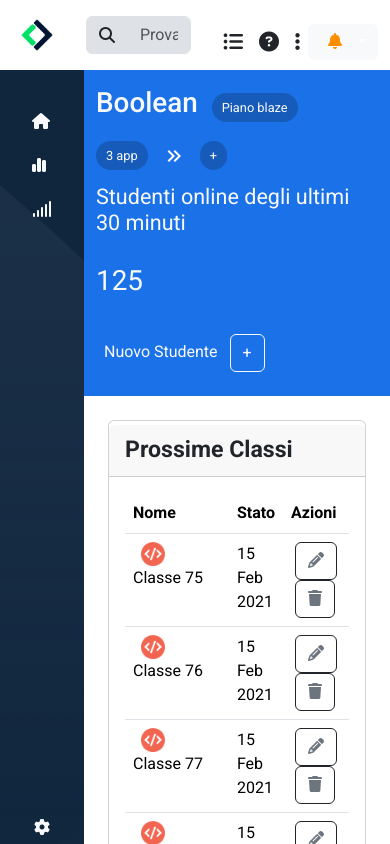
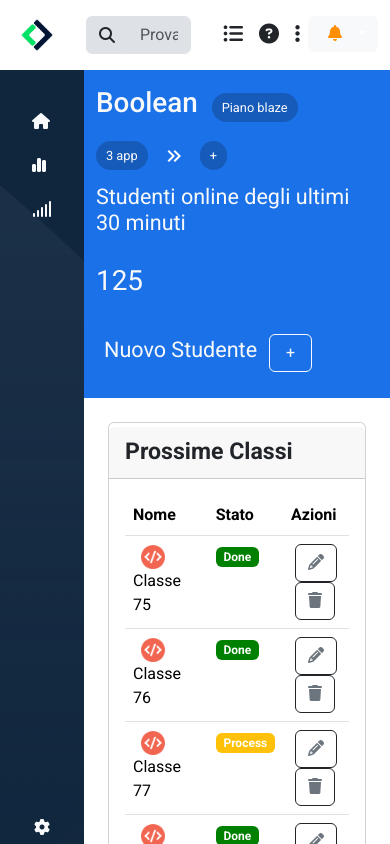
Before and after one commit to MaxPredathor/html-css-bootstrap-dashboard, a plain HTML site: page index.html in a window 390 px wide. Drawn offline with nearby package versions, Linux system fonts and the light colour scheme.

Commit message:
general fixes

```diff
--- a/index.html
+++ b/index.html
@@ -37,7 +37,7 @@
                         </div>
                     </div>
                     <div class="col-auto">
-                        <div class="test fs-5 py-4">
+                        <div class="test fs-5 py-3">
                             <i class="fa-solid fa-list-ul d-lg-inline-block d-sm-none  px-2"></i>
                             <i class="fa-solid fa-circle-question d-lg-inline-block d-sm-none  px-2"></i>
                             <i class="fa-solid fa-ellipsis-vertical d-lg-inline-block d-sm-none px-2"></i>
@@ -106,8 +106,8 @@
                         </div>
                         <div class="col order-sm-first order-lg-last my-col">
                             <div class="py-3">
-                                <p class="text-light d-inline-block px-2">Nuovo Studente</p>
-                                <button type="button" class="btn btn-outline-light d-inline-block" type="button"
+                                <p class="text-light d-inline-block px-2 fs-4">Nuovo Studente</p>
+                                <button type="button" class="btn btn-outline-light d-inline-block px-3" type="button"
                                     data-bs-toggle="offcanvas" data-bs-target="#offcanvasRight"
                                     aria-controls="offcanvasRight">+</button>
                                 <div class="offcanvas offcanvas-end w-50" tabindex="-1" id="offcanvasRight"
@@ -210,9 +210,9 @@
                                                             type="png" alt="">
                                                     </span>Classe 75
                                                 </td>
-                                                <td>15 Feb 2021</td>
+                                                <td class="d-lg-table-cell d-none">15 Feb 2021</td>
                                                 <td class="d-lg-table-cell d-none">20%</td>
-                                                <td class="d-lg-table-cell d-none"><span
+                                                <td><span
                                                         class="badge badge-success my-green">Done</span></td>
                                                 <td>
                                                     <div class="px-1">
@@ -229,9 +229,9 @@
                                                 <td scope="row"><span><img class="table-img"
                                                             src="img/output-onlinepngtools.png" type="png"
                                                             alt=""></span>Classe 76</td>
-                                                <td>15 Feb 2021</td>
+                                                <td class="d-lg-table-cell d-none">15 Feb 2021</td>
                                                 <td class="d-lg-table-cell d-none">20%</td>
-                                                <td class="d-lg-table-cell d-none"><span
+                                                <td><span
                                                         class="badge badge-success my-green">Done</span></td>
                                                 <td>
                                                     <div class="px-1">
@@ -248,9 +248,9 @@
                                                 <td scope="row"><span><img class="table-img"
                                                             src="img/output-onlinepngtools.png" type="png"
                                                             alt=""></span>Classe 77</td>
-                                                <td>15 Feb 2021</td>
+                                                <td class="d-lg-table-cell d-none">15 Feb 2021</td>
                                                 <td class="d-lg-table-cell d-none">20%</td>
-                                                <td class="d-lg-table-cell d-none"><span
+                                                <td><span
                                                         class="badge badge-light my-yellow">Process</span></td>
                                                 <td>
                                                     <div class="px-1">
@@ -267,9 +267,9 @@
                                                 <td scope="row"><span><img class="table-img"
                                                             src="img/output-onlinepngtools.png" type="png"
                                                             alt=""></span>Classe 78</td>
-                                                <td>15 Feb 2021</td>
+                                                <td class="d-lg-table-cell d-none">15 Feb 2021</td>
                                                 <td class="d-lg-table-cell d-none">20%</td>
-                                                <td class="d-lg-table-cell d-none"><span
+                                                <td><span
                                                         class="badge badge-success my-green">Done</span></td>
                                                 <td>
                                                     <div class="px-1">
@@ -286,9 +286,9 @@
                                                 <td scope="row"><span><img class="table-img"
                                                             src="img/output-onlinepngtools.png" type="png"
                                                             alt=""></span>Classe 79</td>
-                                                <td>15 Feb 2021</td>
+                                                <td class="d-lg-table-cell d-none">15 Feb 2021</td>
                                                 <td class="d-lg-table-cell d-none">20%</td>
-                                                <td class="d-lg-table-cell d-none"><span
+                                                <td><span
                                                         class="badge badge-danger my-red">Failed</span></td>
                                                 <td>
                                                     <div class="px-1">
@@ -305,9 +305,9 @@
                                                 <td scope="row"><span><img class="table-img"
                                                             src="img/output-onlinepngtools.png" type="png"
                                                             alt=""></span>Classe 80</td>
-                                                <td>15 Feb 2021</td>
+                                                <td class="d-lg-table-cell d-none">15 Feb 2021</td>
                                                 <td class="d-lg-table-cell d-none">20%</td>
-                                                <td class="d-lg-table-cell d-none"><span
+                                                <td><span
                                                         class="badge badge-success my-green">Done</span></td>
                                                 <td>
                                                     <div class="px-1">
@@ -324,9 +324,9 @@
                                                 <td scope="row"><span><img class="table-img"
                                                             src="img/output-onlinepngtools.png" type="png"
                                                             alt=""></span>Classe 81</td>
-                                                <td>15 Feb 2021</td>
+                                                <td class="d-lg-table-cell d-none">15 Feb 2021</td>
                                                 <td class="d-lg-table-cell d-none">20%</td>
-                                                <td class="d-lg-table-cell d-none"><span
+                                                <td><span
                                                         class="badge badge-danger my-red">Failed</span></td>
                                                 <td>
                                                     <div class="px-1">
@@ -343,9 +343,9 @@
                                                 <td scope="row"><span><img class="table-img"
                                                             src="img/output-onlinepngtools.png" type="png"
                                                             alt=""></span>Classe 82</td>
-                                                <td>15 Feb 2021</td>
+                                                <td class="d-lg-table-cell d-none">15 Feb 2021</td>
                                                 <td class="d-lg-table-cell d-none">20%</td>
-                                                <td class="d-lg-table-cell d-none"><span
+                                                <td><span
                                                         class="badge badge-success my-green">Done</span></td>
                                                 <td>
                                                     <div class="px-1">
```
